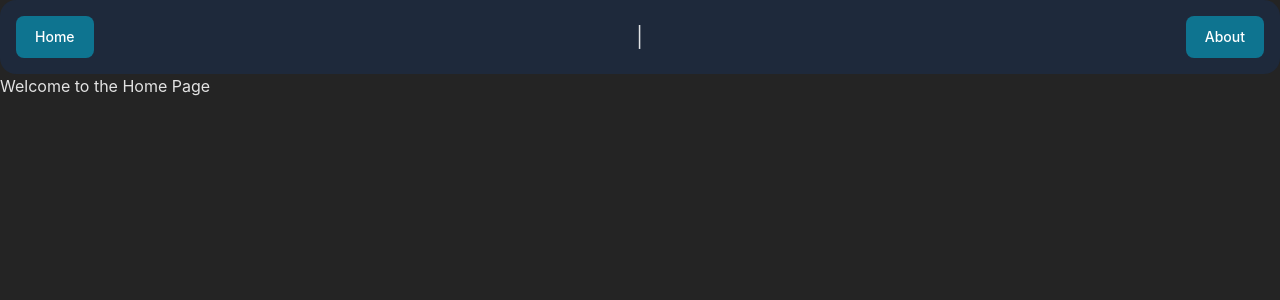
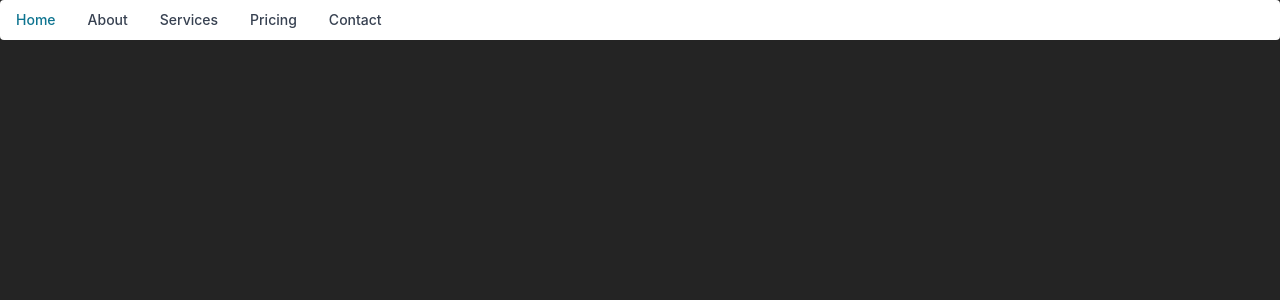
Before and after one commit to VacTuzX-dot/XsyVite, a React (Vite) app: page / in a window 1280 px wide. Shown: the top 300 px of the page. Built offline with nearby package versions, Linux system fonts and the light colour scheme.

Commit message:
Testing Navbar

```diff
--- a/src/pages/App.tsx
+++ b/src/pages/App.tsx
@@ -1,27 +1,38 @@
-import { Link, Route, Routes } from "react-router-dom";
+// import { Link, Route, Routes } from "react-router-dom";
 import "../style/index.css";
 import About from "./about";
-import { Button, Navbar } from "flowbite-react";
+import { Button, Navbar, NavbarLink, NavbarCollapse } from "flowbite-react";
 
 function App() {
   return (
     <>
       {/* Add navigation links */}
-      <Navbar className="rounded-2xl bg-slate-800 py-4 text-xl">
-        <Link to="/">
+      <Navbar fluid rounded>
+        {/* <Link to="/">
           <Button>Home</Button>
         </Link>{" "}
         |{" "}
         <Link to="/about">
           <Button>About</Button>
-        </Link>
+        </Link> */}
+        <NavbarCollapse>
+        <NavbarLink href="#" active>
+          Home
+        </NavbarLink>
+        <NavbarLink href="#">
+          About
+        </NavbarLink>
+        <NavbarLink href="#">Services</NavbarLink>
+        <NavbarLink href="#">Pricing</NavbarLink>
+        <NavbarLink href="#">Contact</NavbarLink>
+      </NavbarCollapse>
       </Navbar>
 
       {/* Define routes for different pages */}
-      <Routes>
+      {/* <Routes>
         <Route path="/" element={<Home />} />
         <Route path="/about" element={<About />} />
-      </Routes>
+      </Routes> */}
     </>
   );
 }
```
